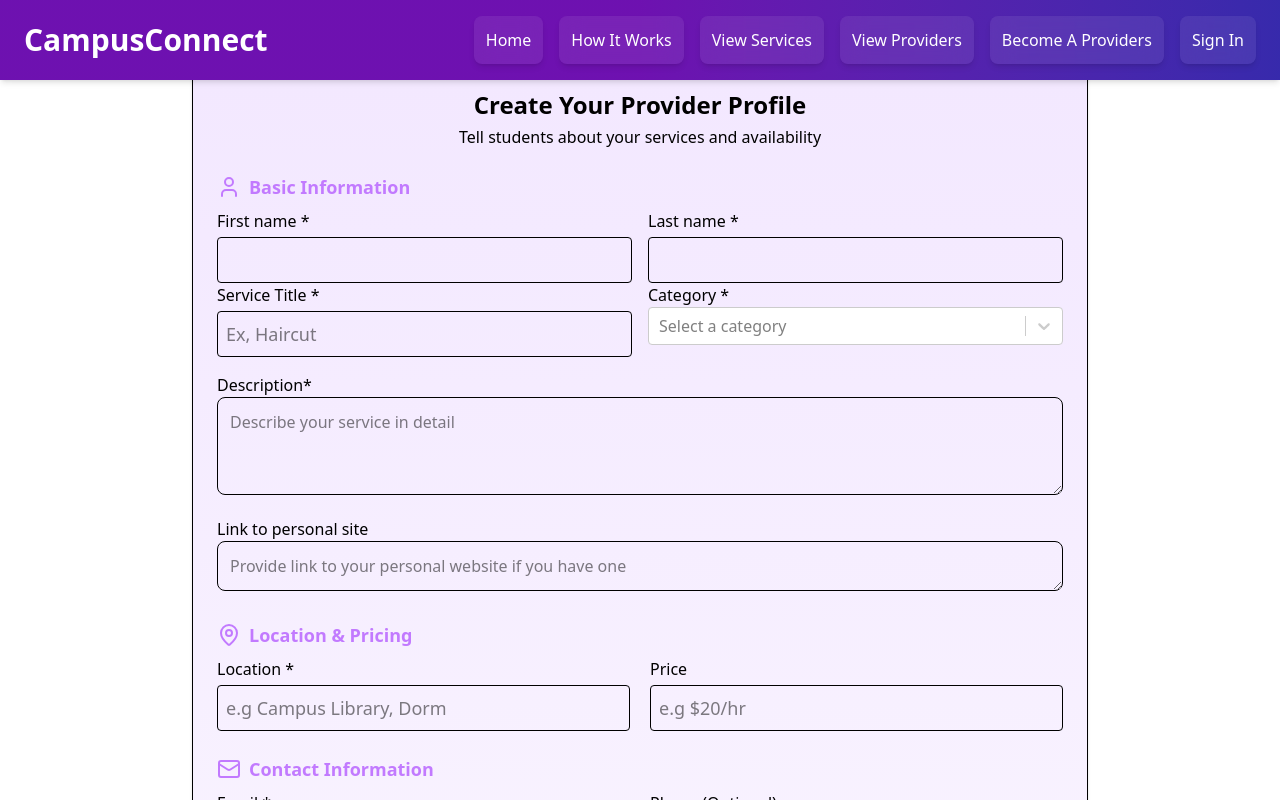
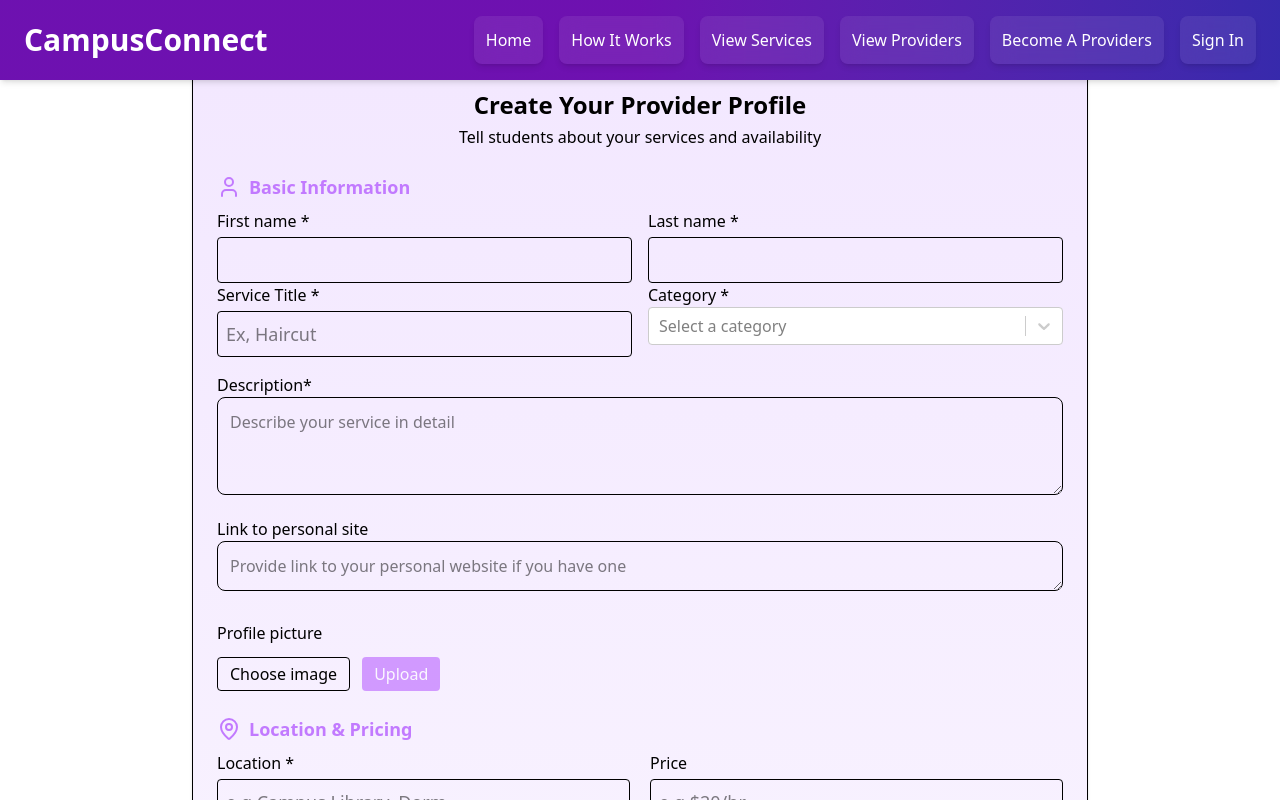
Before and after one commit to Chinomso-Augustine/Chino-Work, a React (Vite) app in the folder Projects/campusconnect/: page /ProvidersForm in a window 1280 px wide. Shown: the top 800 px of the page. Built offline with nearby package versions, Linux system fonts and the light colour scheme.

Commit message:
updated. More to go

```diff
--- /dev/null
+++ b/Projects/campusconnect/src/components/Providers/ProfileImagePicker.tsx
@@ -0,0 +1,127 @@
+// components/ProfileImagePicker.tsx
+import { useEffect, useRef, useState } from 'react';
+import type { SupabaseClient } from '@supabase/supabase-js';
+import { uploadProfileImage, deleteProfileImage } from './Storage';
+
+type Props = {
+    supabase: SupabaseClient;
+    userId: string;
+    value: string;               // current avatar URL (formData.profileImageUrl)
+    objectPath?: string;         // current storage path (formData.profileImagePath)
+    onChange: (url: string, path?: string) => void; // update parent
+    bucket?: string;             // default 'profile-images'
+    privateBucket?: boolean;     // set true if bucket is private (uses signed URLs)
+};
+
+export default function ProfileImagePicker({
+    supabase,
+    userId,
+    value,
+    objectPath,
+    onChange,
+    bucket = 'profile-images',
+    privateBucket = false,
+}: Props) {
+    const inputRef = useRef<HTMLInputElement | null>(null);
+    const [selected, setSelected] = useState<File | null>(null);
+    const [preview, setPreview] = useState<string>(value || '');
+    const [uploading, setUploading] = useState(false);
+    const [err, setErr] = useState<string | null>(null);
+
+    useEffect(() => {
+        setPreview(value || '');
+    }, [value]);
+
+    function onPick(e: React.ChangeEvent<HTMLInputElement>) {
+        const f = e.target.files?.[0];
+        if (!f) return;
+        setSelected(f);
+        setPreview(URL.createObjectURL(f));
+        setErr(null);
+    }
+
+    async function onUpload() {
+        if (!selected) return;
+        if (!userId) {
+            setErr('You must be signed in to upload an image.');
+            return;
+        }
+        setUploading(true);
+        setErr(null);
+        try {
+            // Optional: delete previous object to avoid orphans
+            if (objectPath) {
+                await deleteProfileImage(supabase, objectPath, bucket);
+            }
+
+            const res = await uploadProfileImage(supabase, userId, selected, {
+                bucket,
+                makeSignedUrl: privateBucket,
+                filenamePrefix: 'avatar',
+            });
+
+            onChange(res.url, res.path);
+            setSelected(null);
+        } catch (e: any) {
+            setErr(e?.message || 'Upload failed');
+        } finally {
+            setUploading(false);
+        }
+    }
+
+    async function onRemove() {
+        // If you want to actually delete the stored file when user removes:
+        if (objectPath) {
+            await deleteProfileImage(supabase, objectPath, bucket);
+        }
+        setSelected(null);
+        setPreview('');
+        onChange('', undefined);
+        if (inputRef.current) inputRef.current.value = '';
+    }
+
+    return (
+        <div>
+            <label className="block mb-2 font-medium">Profile picture</label>
+            <input
+                ref={inputRef}
+                type="file"
+                accept="image/*"
+                onChange={onPick}
+                className="hidden"
+            />
+
+            <div className="flex gap-3 mt-3">
+                <button
+                    type="button"
+                    onClick={() => inputRef.current?.click()}
+                    className="px-3 py-1 rounded border"
+                >
+                    Choose image
+                </button>
+
+                <button
+                    type="button"
+                    onClick={onUpload}
+                    disabled={!selected || uploading}
+                    className="px-3 py-1 rounded bg-purple-500 text-white hover:bg-purple-600 disabled:opacity-50"
+                >
+                    {uploading ? 'Uploading…' : 'Upload'}
+                </button>
+
+                {preview && (
+                    <button
+                        type="button"
+                        onClick={onRemove}
+                        className="px-3 py-1 rounded border"
+                    >
+                        Remove
+                    </button>
+                )}
+            </div>
+
+
+            {err && <p className="text-red-600 text-sm mt-2">{err}</p>}
+        </div>
+    );
+}
--- a/Projects/campusconnect/src/components/Providers/ProvidersForm.jsx
+++ b/Projects/campusconnect/src/components/Providers/ProvidersForm.jsx
@@ -3,7 +3,7 @@ import Select from "react-select";
 import { User, Mail, Star, Clock, MapPin } from "lucide-react";
 import { supabase } from "../../supabaseClient";
 import TimeSelection from "./TimeSelection"
-
+import ProfileImagePicker from "./ProfileImagePicker";
 
 /*To Do
 1. Add time to availability
@@ -35,6 +35,15 @@ const days = [
 const ProvidersForm = () => {
     const userOptions = category.map((list) => ({ value: list, label: list }));
 
+    {/**user storage id */ }
+    const [userId, setUserId] = useState("");
+
+    useEffect(() => {
+        (async () => {
+            const { data: {user} } = await supabase.auth.getUser();
+            setUserId(user?.id ?? "");
+        })();
+    }, []);
 
     const [formData, setFormData] = useState({
         firstName: "",
@@ -52,9 +61,9 @@ const ProvidersForm = () => {
         offers: [],
         checklist: [],
         availability: {},
-        start: "",
-        end: "",
         category: null,
+        profileImageUrl: "",
+        profileImagePath: ""
 
     });
 
@@ -162,6 +171,8 @@ const ProvidersForm = () => {
                 start: formData.start,
                 end: formData.end,
                 offers: formData.offers.length ? formData.offers : null,
+                profile_image_url: formData.profileImageUrl || null,
+                profile_image_path: formData.profileImagePath || null,
             },
         ]);
 
@@ -186,10 +197,12 @@ const ProvidersForm = () => {
                 text: "",
                 offers: [],
                 checklist: [],
-                availability:{},
+                availability: {},
                 category: null,
                 start: "",
                 end: "",
+                profileImageUrl: "",
+                profileImagePath: "",
             });
         }
     };
@@ -197,14 +210,30 @@ const ProvidersForm = () => {
     /*Form */
     return (
         <div className="bg-gradient-to-b from-purple-100 to-white py-6 px-6 mt-16 border w-full max-w-4xl mx-auto rounded-lg shadow">
+
             <form className="space-y-6" onSubmit={handleSubmit}>
                 <HeaderInfo />
+
                 <BasicInfo
                     userOptions={userOptions}
                     formData={formData}
                     setFormData={setFormData}
                     handleChange={handleChange}
                 />
+                <ProfileImagePicker
+                    supabase={supabase}
+                    userId={userId || ""}
+                    value={formData.profileImageUrl}
+                    objectPath={formData.profileImagePath}
+                    onChange={(url, path) =>
+                        setFormData(f => ({
+                            ...f,
+                            profileImageUrl: url,
+                            profileImagePath: path || ""
+                        }))
+                    }
+                />
+
                 <LocationPricing formData={formData} handleChange={handleChange} />
 
                 <ContactInfo formData={formData} handleChange={handleChange} />
@@ -322,6 +351,7 @@ const BasicInfo = ({ userOptions, formData, setFormData, handleChange }) => (
         </div>
     </section>
 );
+
 
 const LocationPricing = ({ formData, handleChange }) => (
     <section>
--- /dev/null
+++ b/Projects/campusconnect/src/components/Providers/Storage.tsx
@@ -0,0 +1,93 @@
+import { SupabaseClient } from "@supabase/supabase-js";
+
+
+
+type UploadResult = {
+    path: string;
+    url: string;
+}
+{/*Picture format options */ }
+type UploadOptions = {
+    bucket?: string; // defaults to 'profile-images'
+    makeSignedUrl?: boolean; // set true if bucket is private
+    signedUrlExpiresIn?: number; // seconds, default 3600
+    maxSizeBytes?: number; // default 5MB
+    allowedTypes?: RegExp; // default /^image\/(png|jpe?g|webp|gif)$/i
+    filenamePrefix?: string; // optional custom prefix in object name
+    upsert?: boolean; // default true (replace same name)
+}
+
+{/**Image parameters / input validation */ }
+
+export async function uploadProfileImage(
+    supabase: SupabaseClient,
+    userId: string,
+    file: File,
+    opts: UploadOptions = {}
+): Promise<UploadResult> {
+    if (!userId) throw new Error('Missing user id');
+    if (!file) throw new Error('No file provided');
+
+    const {
+        bucket = 'profile-images',
+        makeSignedUrl = false,
+        signedUrlExpiresIn = 3600,
+        maxSizeBytes = 5 * 1024 * 1024,
+        allowedTypes = /^image\/(png|jpe?g|webp|gif)$/i,
+        filenamePrefix,
+        upsert = true,
+    } = opts;
+
+    // Basic validations
+    if (!allowedTypes.test(file.type)) {
+        throw new Error('Please upload a PNG, JPG, WEBP, or GIF image.');
+    }
+    if (file.size > maxSizeBytes) {
+        throw new Error(`Image is too large. Max ${(maxSizeBytes / (1024 * 1024)).toFixed(1)} MB.`);
+    }
+
+    const ext = file.name.includes('.') ? file.name.split('.').pop() : 'png';
+    const safePrefix = filenamePrefix?.replace(/[^\w-]/g, '') || 'avatar';
+    const objectName = `${userId}/${safePrefix}-${Date.now()}.${ext}`;
+
+    // Upload
+    const { error: uploadErr } = await supabase.storage
+        .from(bucket)
+        .upload(objectName, file, {
+            cacheControl: '3600',
+            upsert,
+            contentType: file.type || 'image/png',
+        });
+
+    if (uploadErr) {
+        // common cause: missing storage policy for authenticated uploads
+        throw new Error(`Upload failed: ${uploadErr.message}`);
+    }
+
+    // URL: public or signed
+    if (makeSignedUrl) {
+        const { data, error } = await supabase.storage
+            .from(bucket)
+            .createSignedUrl(objectName, signedUrlExpiresIn);
+        if (error || !data?.signedUrl) {
+            throw new Error('Could not create a signed URL for the image.');
+        }
+        return { path: objectName, url: data.signedUrl };
+    } else {
+        const { data } = supabase.storage.from(bucket).getPublicUrl(objectName);
+        return { path: objectName, url: data.publicUrl };
+    }
+}
+
+export async function deleteProfileImage(
+    supabase: SupabaseClient,
+    objectPath: string,
+    bucket = 'profile-images'
+): Promise<void> {
+    if (!objectPath) return;
+    const { error } = await supabase.storage.from(bucket).remove([objectPath]);
+    if (error) {
+        // Don’t hard-fail your UI on cleanup errors—log and move on
+        console.warn('Failed to delete old image:', error.message);
+    }
+}
```
Also changed, not shown: Projects/campusconnect/src/components/Providers/TimeSelection.tsx (+0 -22 lines), 1 other file (tests, documents, lock files or other folders). Lines whose indentation alone changed are shown as unchanged.
